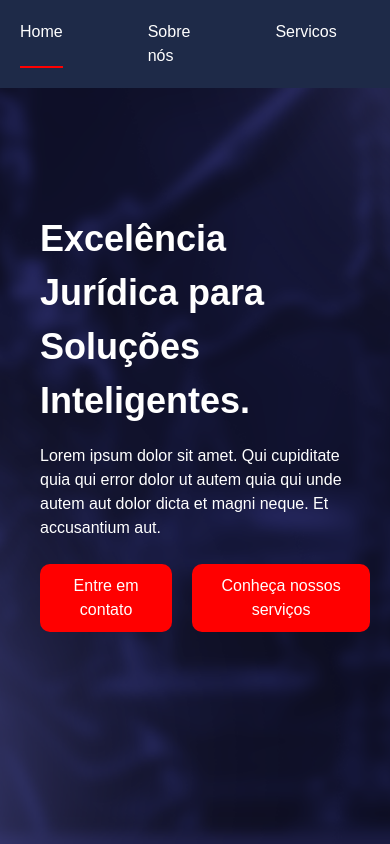
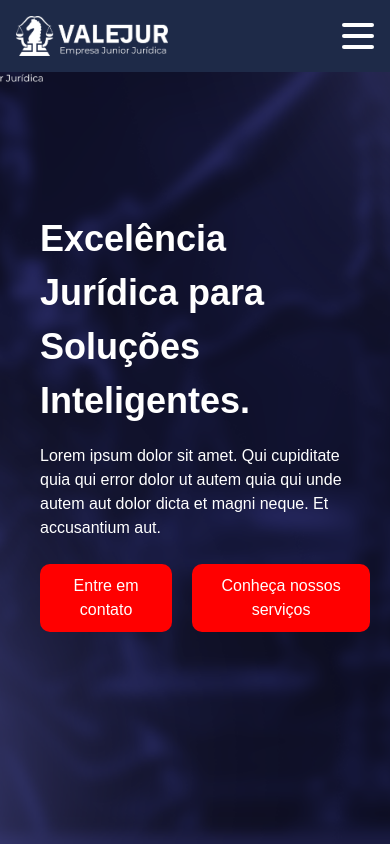
Before and after one commit to InteliJR/valejur, a Next.js app: page / in a window 390 px wide. Shown: the top 844 px of the page. Built offline with nearby package versions, Linux system fonts and the light colour scheme.

Commit message:
feat: adaptação da navbar para dispositivos móveis

```diff
--- a/pages/index.js
+++ b/pages/index.js
@@ -7,27 +7,42 @@ import CarroselTrabalhos from "./components/CarroselTrabalhos";
 
 export default function Home() {
   const [activeSection, setActiveSection] = useState("home");
+  const [isMenuOpen, setIsMenuOpen] = useState(false);
 
   const handleNavigation = (section) => {
     setActiveSection(section);
-    document.getElementById(section).scrollIntoView({ behavior: "smooth", block: "center" });
+    setIsMenuOpen(false);
+    document.getElementById(section).scrollIntoView({
+      behavior: "smooth",
+      block: "center"
+    });
   };
 
   return (
     <div style={{ backgroundColor: "white" }}>
-      {/* Navbar e Hero Section */}
       <div className="hero" id="home">
         <header className="navbar">
           <Link href="/" className="logo">
             <img src="/logoValejur.png" alt="VALEJUR Logo" />
           </Link>
-          <nav>
+
+          <button
+            className="hamburger"
+            onClick={() => setIsMenuOpen(!isMenuOpen)}
+            aria-label="Menu"
+          >
+            <span></span>
+            <span></span>
+            <span></span>
+          </button>
+
+          <nav className={isMenuOpen ? 'open' : ''}>
             <ul>
               {[
                 "Home",
                 "Sobre nós",
-                "Servicos",
-                "Cases e Resultados",
+                "Serviços",
+                "Cases e resultados",
                 "Contato",
               ].map((section) => (
                 <li
@@ -70,7 +85,7 @@ export default function Home() {
         <MissaoVisaoValores />
       </div>
 
-      <div style={{ backgroundColor: "white" }} id="servicos">
+      <div style={{ backgroundColor: "white" }} id="serviços">
         <CarrosselServicos />
       </div>
 
--- a/styles/globals.css
+++ b/styles/globals.css
@@ -88,25 +88,62 @@ body {
   z-index: 10; /* Coloca a navbar acima de outros elementos */
 }
 
+/* Navbar */
+.navbar {
+  position: fixed;
+  width: 100%;
+  z-index: 1000;
+  background-color: #1e2a48; /* Dark blue from your screenshot */
+  padding: 1rem;
+  display: flex;
+  justify-content: space-between;
+  align-items: center;
+}
+
+/* Hamburger Button */
+.hamburger {
+  display: none;
+  flex-direction: column;
+  justify-content: space-around;
+  width: 2rem;
+  height: 2rem;
+  background: transparent;
+  border: none;
+  cursor: pointer;
+  padding: 0;
+  z-index: 10;
+}
+
+.hamburger span {
+  width: 2rem;
+  height: 0.25rem;
+  background: white; /* Changed to white to match your theme */
+  border-radius: 10px;
+  transition: all 0.3s linear;
+}
+
+/* Navigation Menu */
+nav ul {
+  display: flex;
+  list-style: none;
+  margin: 0;
+  padding: 0;
+  gap: 2rem; /* Space between menu items */
+}
+
+nav ul li {
+  color: white;
+  cursor: pointer;
+  transition: opacity 0.3s ease;
+}
+
+nav ul li:hover {
+  opacity: 0.8;
+}
+
 .logo img {
   height: 2.5rem;
 }
-
-.navbar ul {
-  list-style: none;
-  display: flex;
-  gap: 5.3125rem;
-}
-
-.navbar li {
-  cursor: pointer;
-  color: white;
-}
-
-.navbar li.active {
-  border-bottom: 0.125rem solid #ff0000;
-}
-
 .footer {
   background-color: #1e2a48;
   color: white;
@@ -243,6 +280,35 @@ label {
 }
 
 @media (max-width: 768px) {
+  .hamburger {
+    display: flex;
+  }
+
+  nav {
+    display: none;
+  }
+
+  nav.open {
+    display: flex;
+    position: absolute;
+    top: 100%;
+    left: 0;
+    right: 0;
+    background: #1e2a48;
+    padding: 1rem;
+    box-shadow: 0 2px 5px rgba(0,0,0,0.1);
+  }
+
+  nav ul {
+    flex-direction: column;
+    width: 100%;
+  }
+
+  nav ul li {
+    text-align: center;
+    margin: 0.5rem 0;
+  }
+
   .formulario {
     flex-direction: column;
     align-items: center;
```
